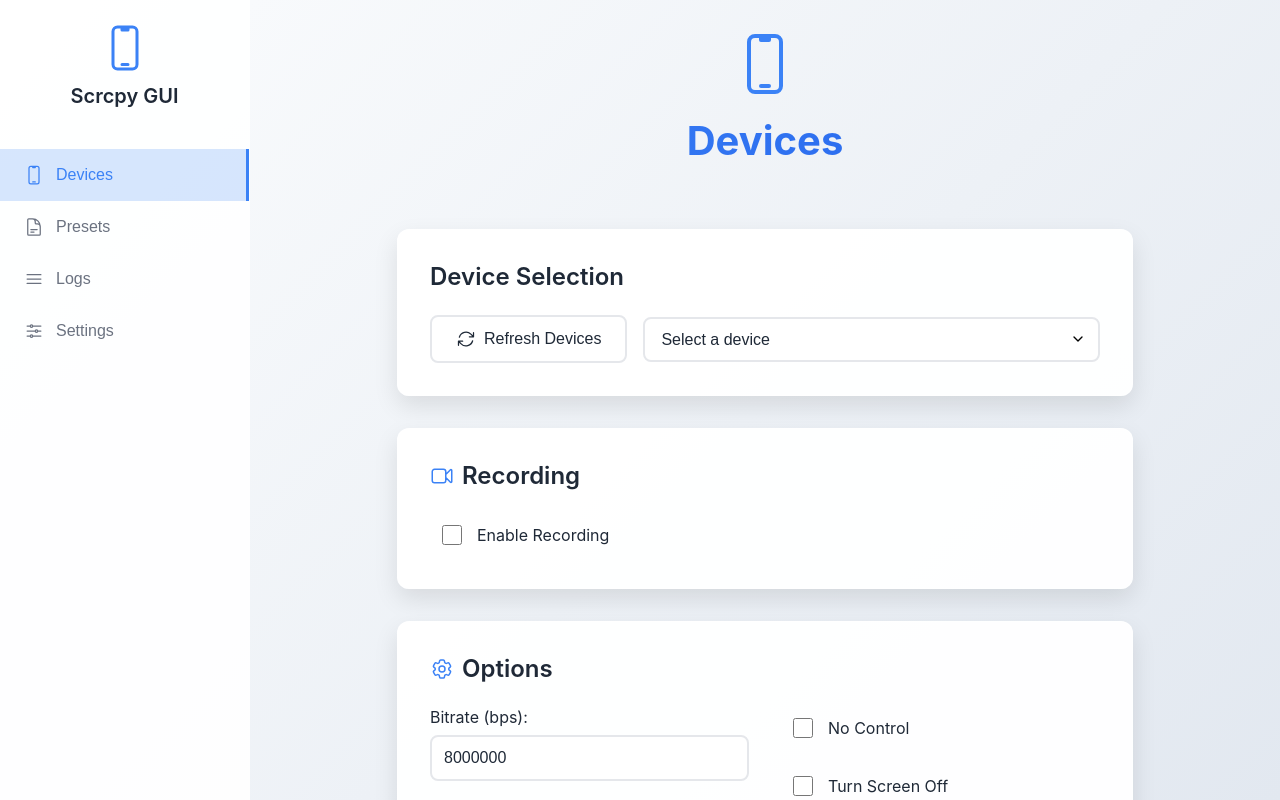
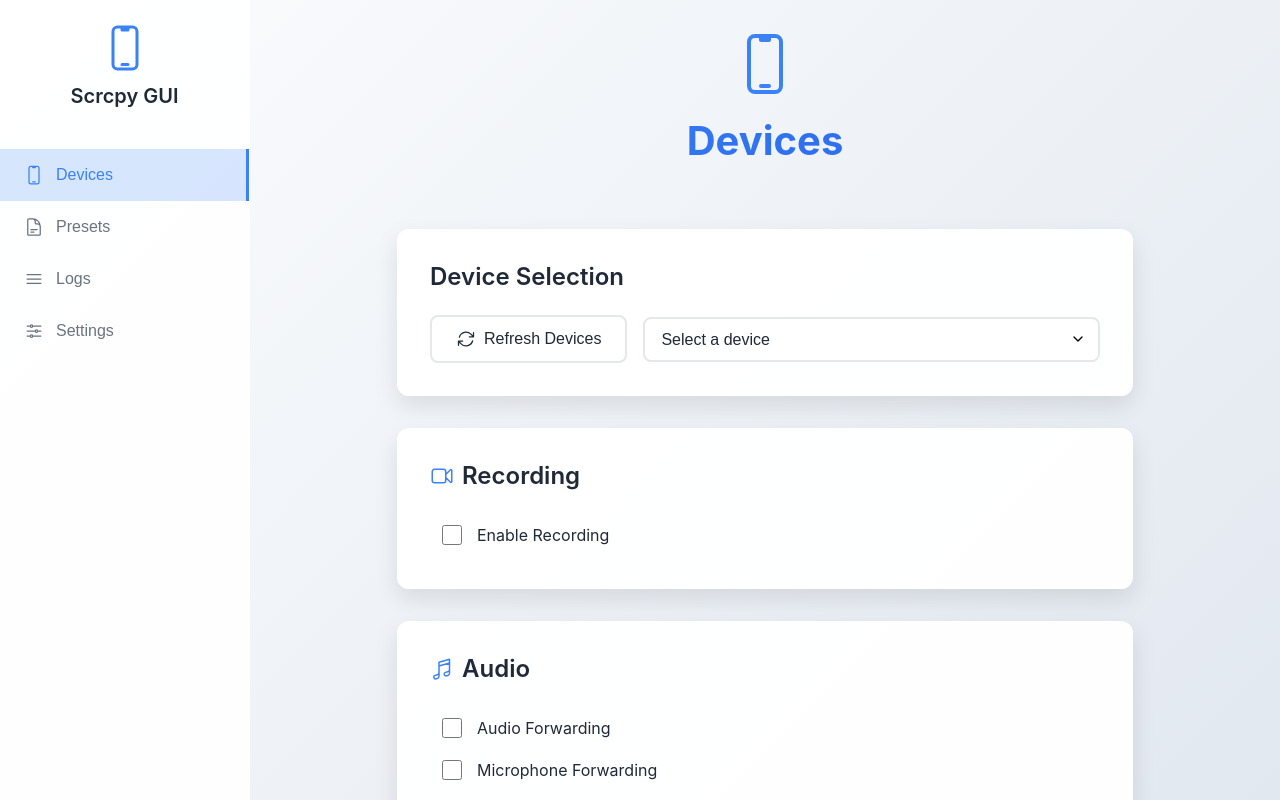
Before and after one commit to TianaNanta/scrcpy-gui, a React (Vite) app: page / in a window 1280 px wide. Built offline with nearby package versions, Linux system fonts and the light colour scheme.

Commit message:
Implementing audi support

```diff
--- a/src/App.tsx
+++ b/src/App.tsx
@@ -10,6 +10,7 @@
   DocumentTextIcon,
   AdjustmentsHorizontalIcon,
   VideoCameraIcon,
+  MusicalNoteIcon,
 } from "@heroicons/react/24/outline";
 import "./App.css";
 
@@ -95,6 +96,11 @@
   const [recordingEnabled, setRecordingEnabled] = useState(false);
   const [recordFile, setRecordFile] = useState<string>("");
   const [recordFormat, setRecordFormat] = useState<"mp4" | "mkv">("mp4");
+
+  // Audio state
+  const [audioForwarding, setAudioForwarding] = useState(false);
+  const [audioBitrate, setAudioBitrate] = useState<number>(128);
+  const [microphoneForwarding, setMicrophoneForwarding] = useState(false);
 
   const hasMissingDeps =
     dependencies && (!dependencies.adb || !dependencies.scrcpy);
@@ -296,6 +302,9 @@
         showTouches,
         record: recordingEnabled,
         recordFile: recordingEnabled ? recordFile : undefined,
+        audio_forwarding: audioForwarding,
+        audio_bitrate: audioForwarding ? audioBitrate : undefined,
+        microphone_forwarding: microphoneForwarding,
       });
       addLog(
         `Scrcpy started successfully${recordingEnabled ? " (recording enabled)" : ""}`,
@@ -413,6 +422,50 @@
                   </button>
                 </div>
               )}
+            </section>
+
+            <section className="section">
+              <h2>
+                <MusicalNoteIcon className="section-icon" />
+                Audio
+              </h2>
+              <div className="row">
+                <label className="checkbox-label">
+                  <input
+                    type="checkbox"
+                    checked={audioForwarding}
+                    onChange={(e) => setAudioForwarding(e.target.checked)}
+                  />
+                  Audio Forwarding
+                </label>
+              </div>
+              {audioForwarding && (
+                <div className="row">
+                  <label className="input-label">
+                    Audio Bitrate (kbps):
+                    <input
+                      type="number"
+                      min="32"
+                      max="512"
+                      step="32"
+                      value={audioBitrate}
+                      onChange={(e) => setAudioBitrate(Number(e.target.value))}
+                      className="input"
+                      style={{ width: "120px" }}
+                    />
+                  </label>
+                </div>
+              )}
+              <div className="row">
+                <label className="checkbox-label">
+                  <input
+                    type="checkbox"
+                    checked={microphoneForwarding}
+                    onChange={(e) => setMicrophoneForwarding(e.target.checked)}
+                  />
+                  Microphone Forwarding
+                </label>
+              </div>
             </section>
 
             <section className="section">
```
Also changed, not shown: 1 other file (tests, documents, lock files or other folders).
